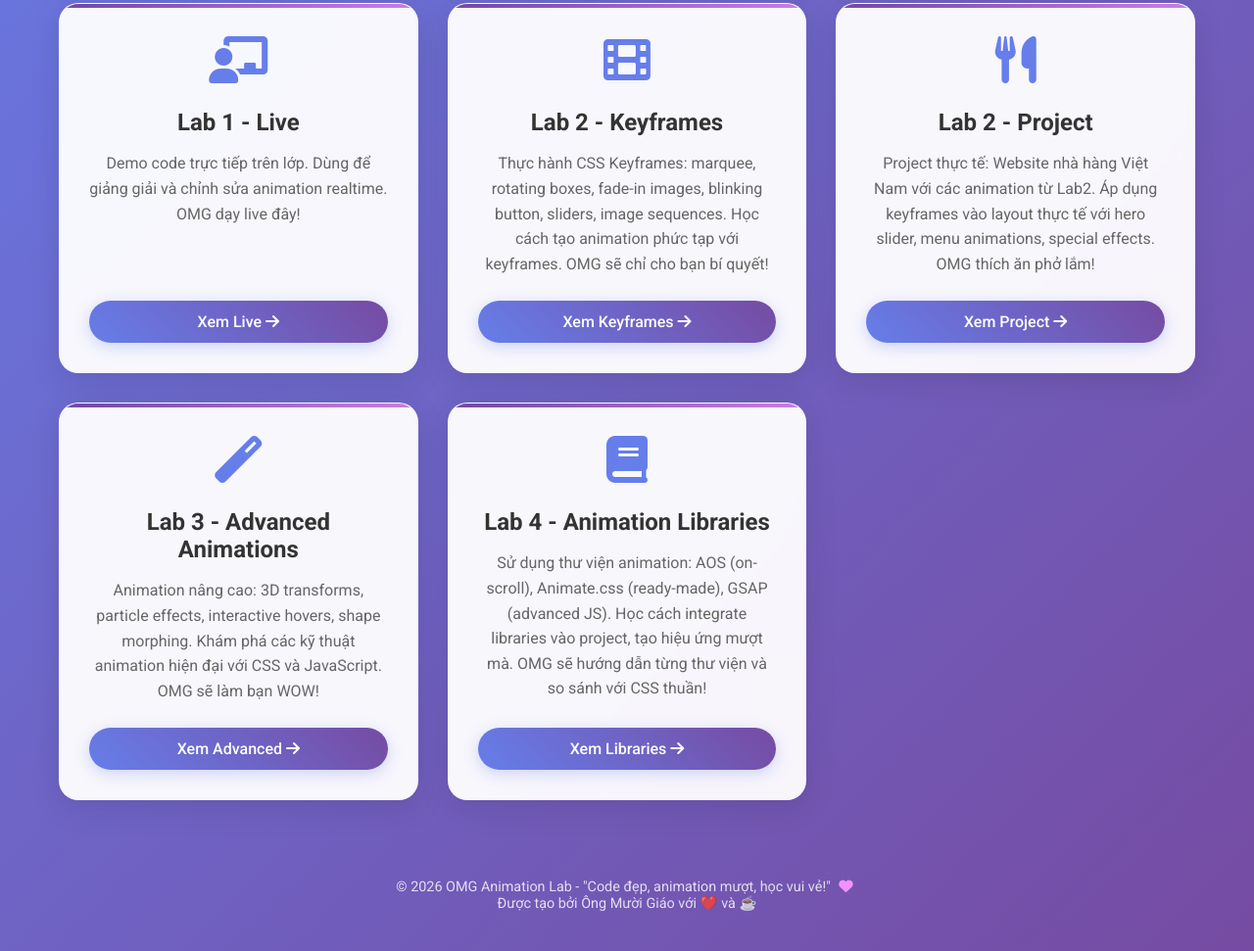
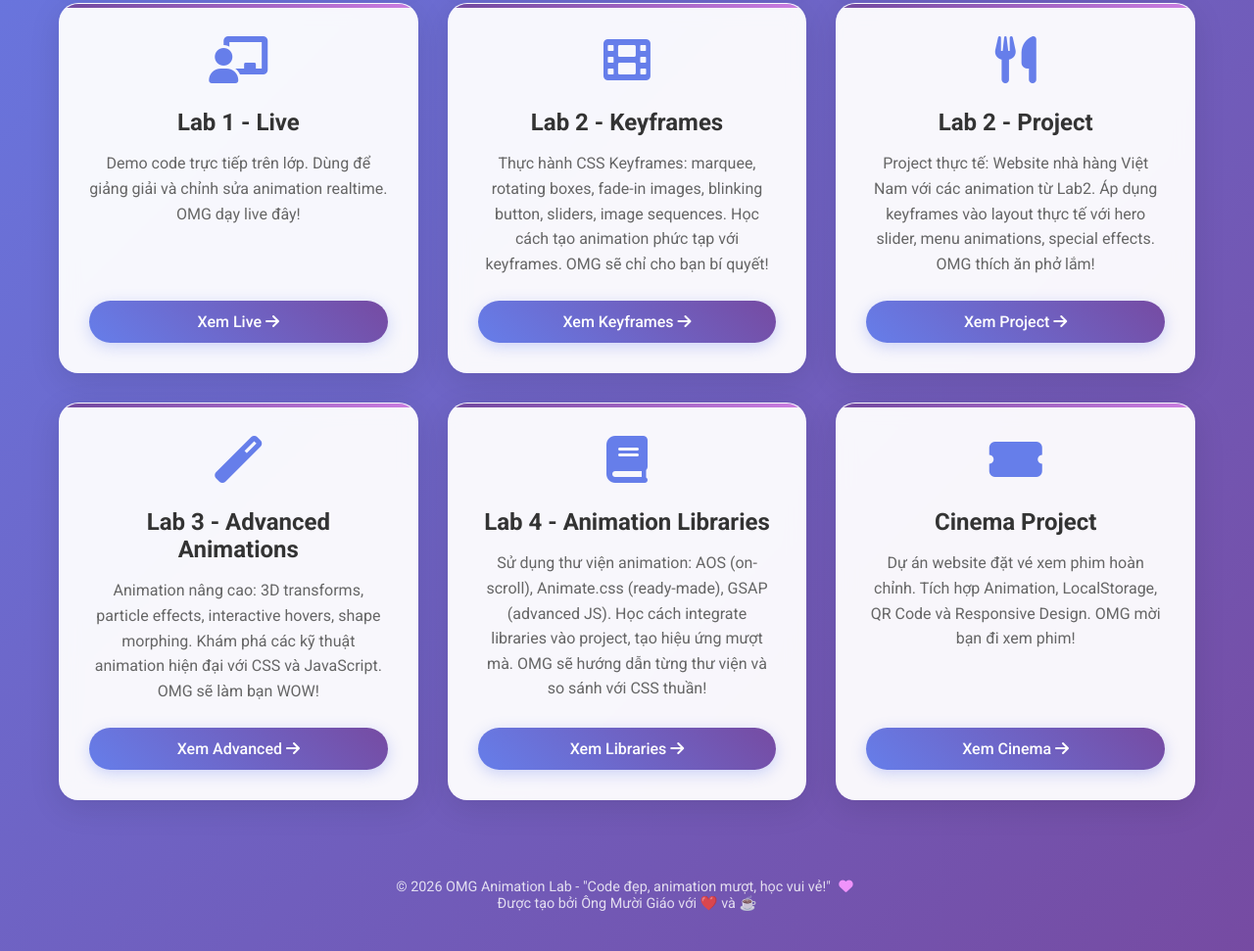
Before and after one commit to tqbinh1268/Animation, a plain HTML site: page index.html in a window 1280 px wide. Shown: the part 519-1490 px from the top of the page at 98% size. Drawn offline with Linux system fonts and the light colour scheme.

Commit message:
cap nhat index

```diff
--- a/index.html
+++ b/index.html
@@ -319,6 +319,17 @@
             </p>
             <a href="./Lab4_Libraries2/index.html">Xem Libraries <i class="fas fa-arrow-right"></i></a>
         </div>
+
+        <!-- Card 9 -->
+        <div class="card">
+            <div class="card-icon"><i class="fas fa-ticket-alt"></i></div>
+            <h2>Cinema Project</h2>
+            <p>
+                Dự án website đặt vé xem phim hoàn chỉnh.
+                Tích hợp Animation, LocalStorage, QR Code và Responsive Design. OMG mời bạn đi xem phim!
+            </p>
+            <a href="./Cinema_Project/index.html">Xem Cinema <i class="fas fa-arrow-right"></i></a>
+        </div>
     </div>
 
     <footer class="footer">
```
